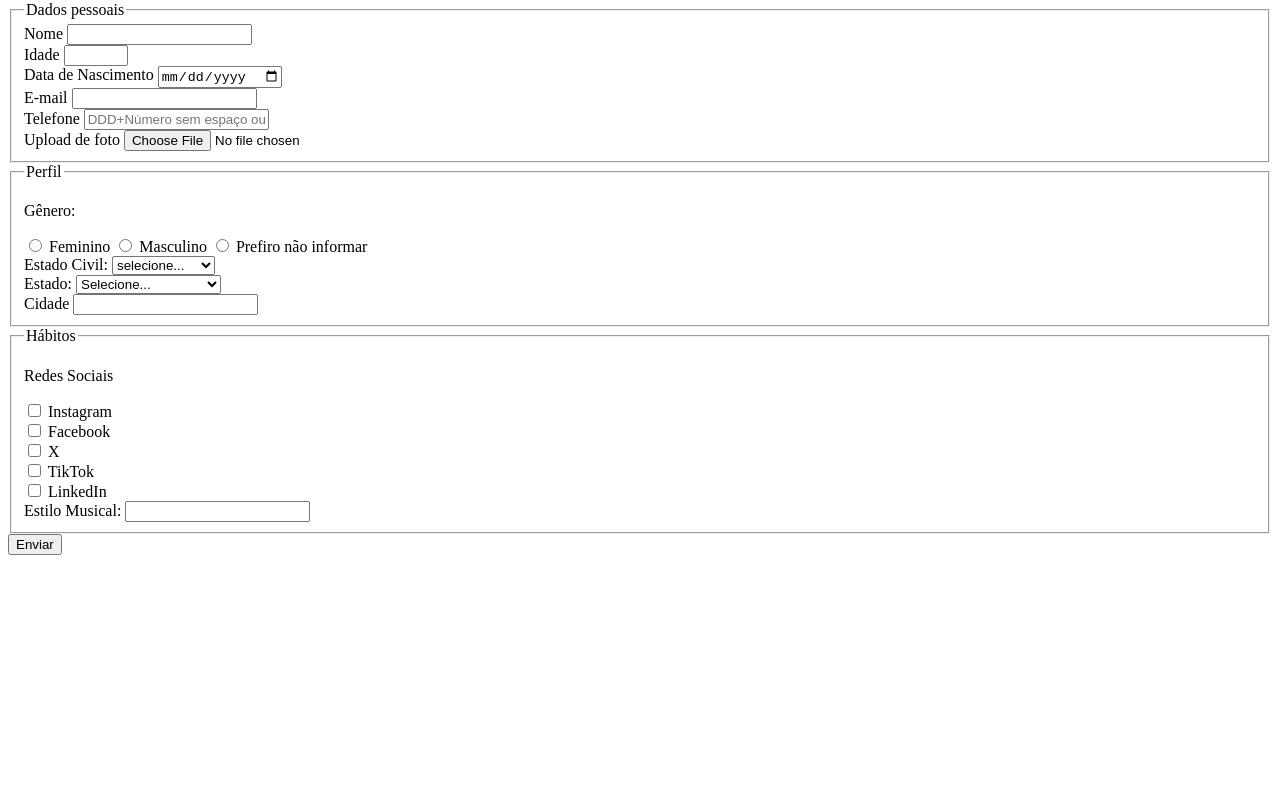
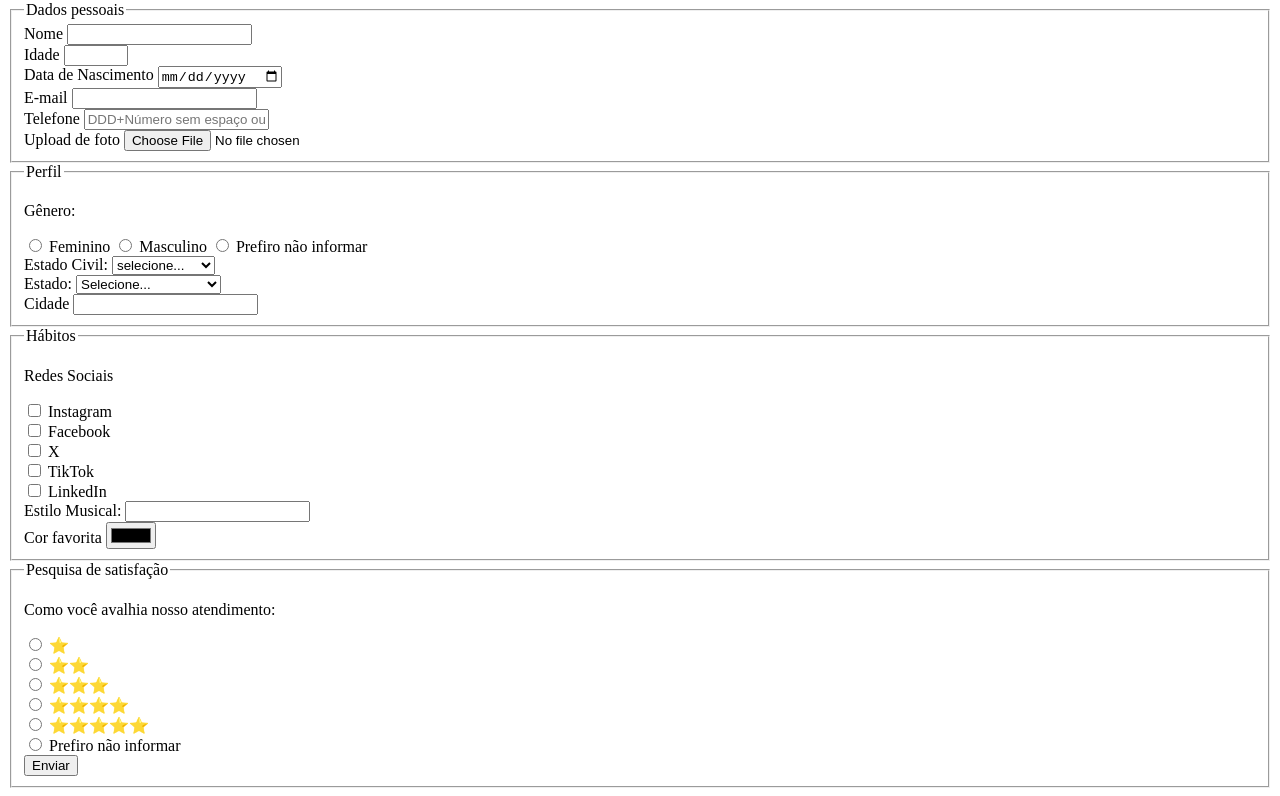
Before and after one commit to cremalz/formulario, a plain HTML site: page index.html in a window 1280 px wide. Shown: the part 79-875 px from the top of the page. Before the commit the page ends 800 px from the top, so only its background shows below. Drawn offline with Linux system fonts and the light colour scheme.

Commit message:
Adição de pesquisa de satisfação

```diff
--- a/index.html
+++ b/index.html
@@ -135,14 +135,35 @@
 <option value="pop">
 <option value="Samba">
 <option value="Sertanejo">
-
 </datalist>
-
-
-
-
+<br>
+<label for="favoriteColor">Cor favorita</label>
+<input type="color" name="userFavoriteColore" id="favoriteColor">
 </fieldset>
 
+ <fieldset>
+                <legend>Pesquisa de satisfação</legend>
+
+                <p>Como você avalhia nosso atendimento:</p>
+
+                <input type="radio" name="notaClient" value="1star">
+                <label for="notaClient">⭐</label>
+<br>
+                <input type="radio" name="notaClient" value="2star">
+                <label for="notaClient">⭐⭐</label>
+<br>
+                <input type="radio" name="notaClient" value="3star">
+                <label for="notaClient">⭐⭐⭐</label>
+<br>
+                <input type="radio" name="notaClient" value="4star">
+                <label for="notaClient">⭐⭐⭐⭐</label>
+<br>
+                <input type="radio" name="notaClient" value="5star">
+                <label for="notaClient">⭐⭐⭐⭐⭐</label>
+<br>
+                <input type="radio" name="notaClient" value="notInformad">
+                <label for="notaClient">Prefiro não informar</label>
+<br>
 
 
 
```
